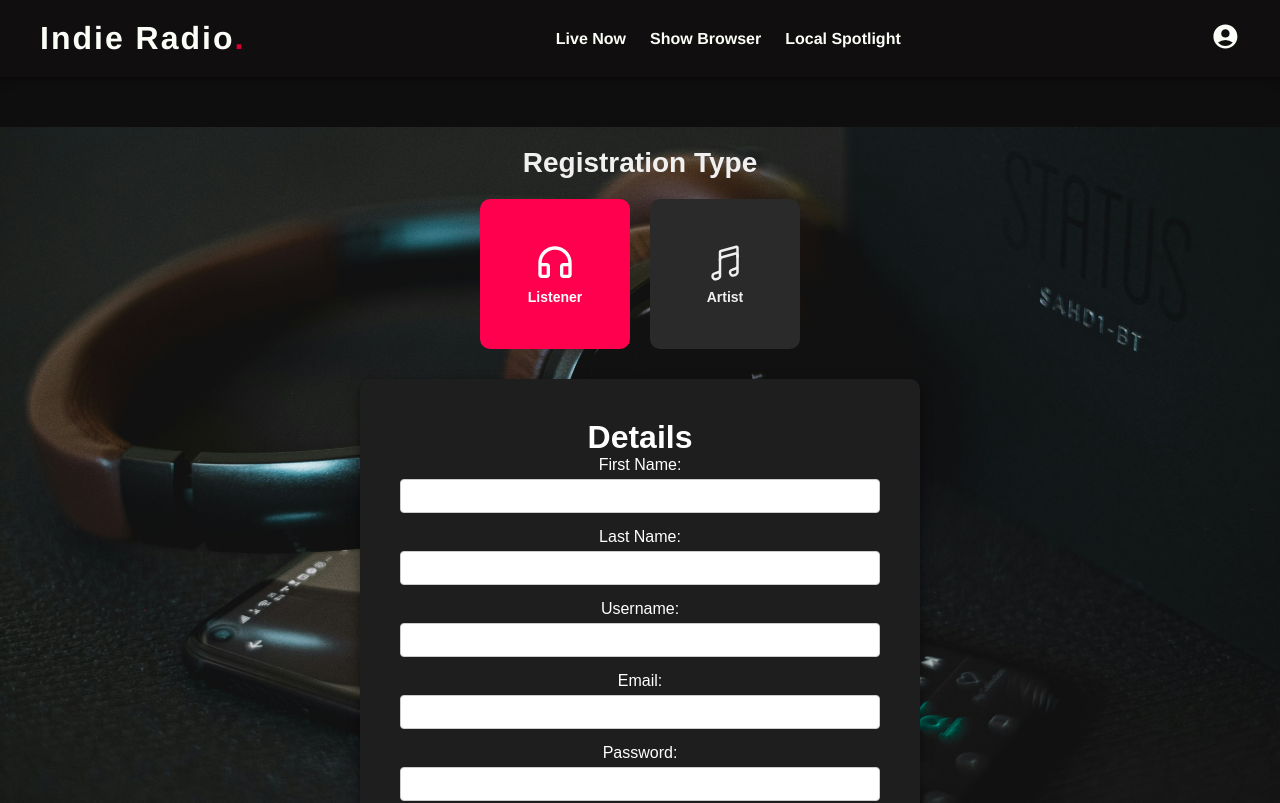
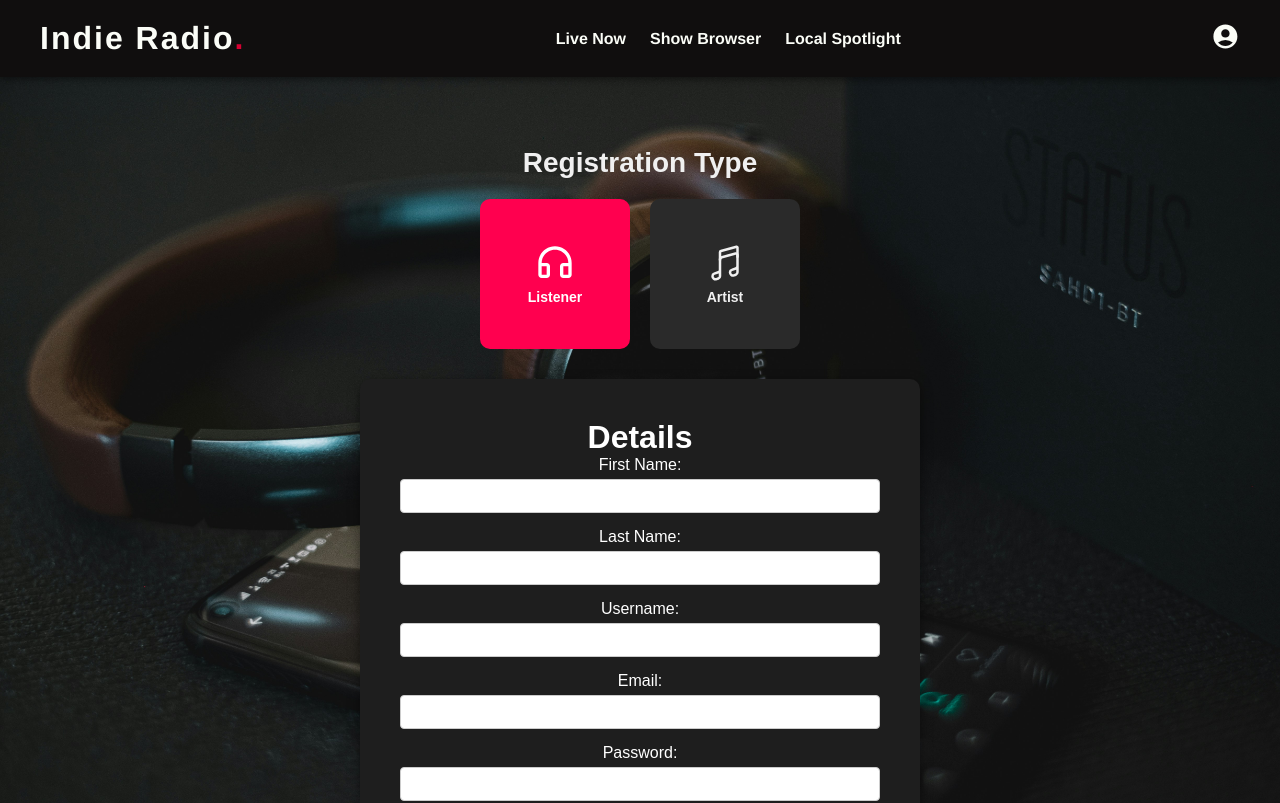
Before and after one commit to Mr-Beastman/203-a2-indieradio, a React (Create React App) app in the folder frontend/: page /register in a window 1280 px wide. Shown: the top 803 px of the page. Built offline with nearby package versions, Linux system fonts and the light colour scheme.

Commit message:
style : fix gap between registration page bg and nav bar

```diff
--- a/frontend/src/pages/entry/registration/Registration.jsx
+++ b/frontend/src/pages/entry/registration/Registration.jsx
@@ -1,3 +1,4 @@
+// react
 import React, { useState } from 'react';
 
 // react icons
@@ -8,10 +9,14 @@ import { IoMusicalNotesOutline } from "react-icons/io5";
 import djBack from './images/matty-adame-nLUb9GThIcg-unsplash.jpg'
 import listenerBack from './images/viktor-forgacs-B88PgQXS4qg-unsplash.jpg'
 
+// style
 import './RegistrationStyle.css';
+
+// components
 import UserRegistrationForm from '../../../components/forms/userRegistrationForm/UserRegistrationForm';
 import ArtistRegistrationForm from '../../../components/forms/artistRegistrationForm/ArtistRegistrationForm';
 
+// page
 export default function Registration() {
     const [userType, setUserType] = useState('user');
 
@@ -26,22 +31,22 @@ export default function Registration() {
         setUserType('artist');
     };
 
+    //allow for background switching
     const backgroundImage =
-        userType === 'artist'
-        ? `url(${djBack})`
-        : userType === 'user'
-        ? `url(${listenerBack})`
+        userType === 'artist' ? `url(${djBack})`:
+        userType === 'user' ? `url(${listenerBack})`
         : '';
 
     return (
-        // inline style done here to allow for dynamic switching
+        // inline style done here to allow for dynamic background switching
         <div className="pagebackground"   style={{
-                minHeight: '100vh',
+                height: '100vh',
                 width: '100%',
                 backgroundImage: backgroundImage,
                 backgroundSize: 'cover',
-                backgroundPosition: 'center',
+                backgroundPosition: 'top',
                 backgroundRepeat: 'no-repeat',
+                overflow: 'hidden'
         }}>
             <div className="pageContents">
                 <h2>Registration Type</h2>
--- a/frontend/src/pages/entry/registration/RegistrationStyle.css
+++ b/frontend/src/pages/entry/registration/RegistrationStyle.css
@@ -41,10 +41,6 @@
   margin-bottom: 6px;
 }
 
-.selectionButtons button:hover {
-  background-color: #3a3a3a;
-}
-
 .selectionButtons .active {
   background-color: #ff004f;
   color: #fff;
```
